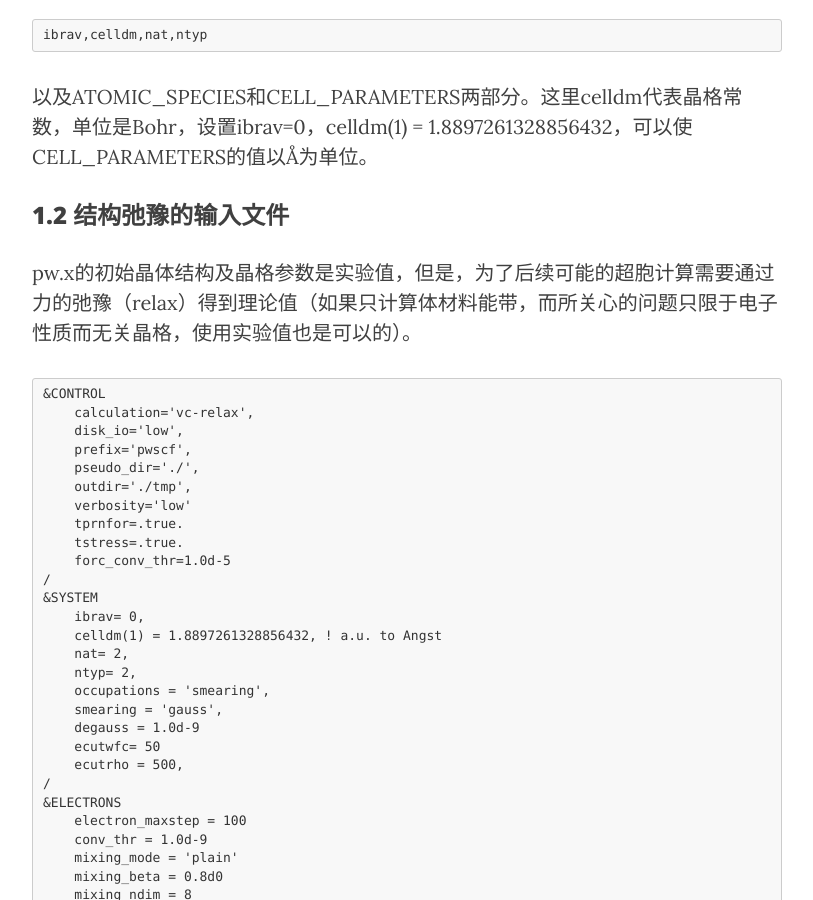
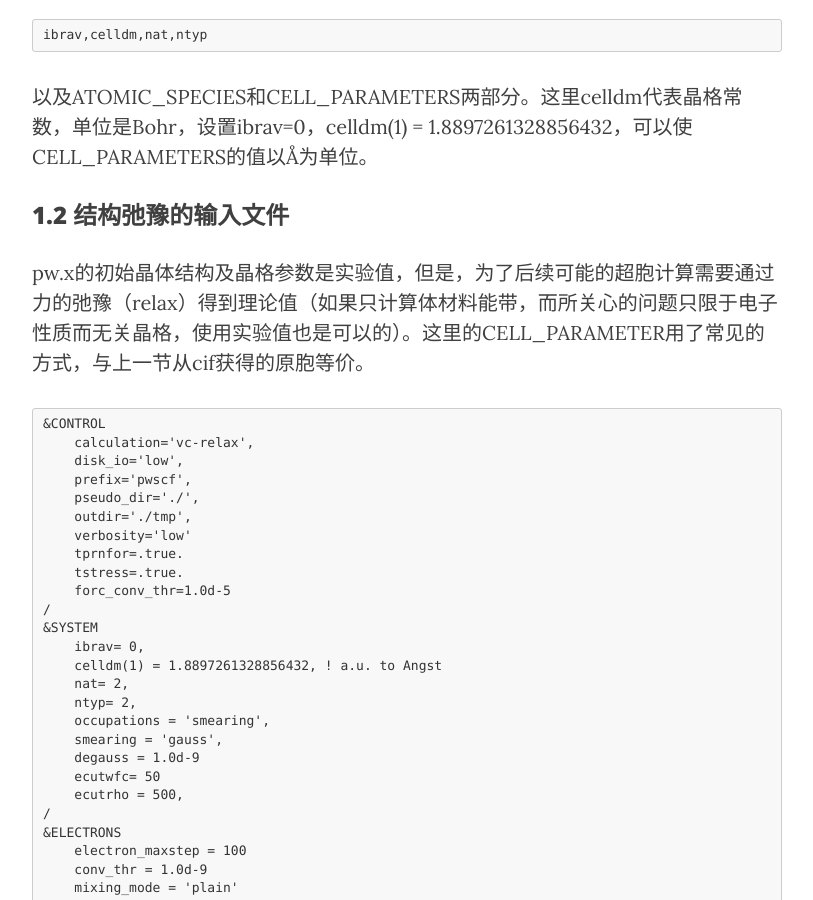
Before and after one commit to yyyu200/DFTbook, a Jekyll site: the page built from _posts/2019-04-01-HandsOn.md, in a window 1280 px wide and 900 px high, scrolled down 3848 px. Shown: the whole window, without its empty margins (233-1046 px from the left). Built offline with Jekyll 4.4.1, drawn with Linux system fonts in a browser that asks for light colours; nearby versions of some CDN libraries; comment, search, counter and statistics services are not loaded.

Commit message:
modify at20190403-00:35:41-aliyun

````diff
--- a/_posts/2019-04-01-HandsOn.md
+++ b/_posts/2019-04-01-HandsOn.md
@@ -91,7 +91,7 @@
 
 ### 1.2 结构弛豫的输入文件
 
-pw.x的初始晶体结构及晶格参数是实验值，但是，为了后续可能的超胞计算需要通过力的弛豫（relax）得到理论值（如果只计算体材料能带，而所关心的问题只限于电子性质而无关晶格，使用实验值也是可以的）。
+pw.x的初始晶体结构及晶格参数是实验值，但是，为了后续可能的超胞计算需要通过力的弛豫（relax）得到理论值（如果只计算体材料能带，而所关心的问题只限于电子性质而无关晶格，使用实验值也是可以的）。这里的CELL_PARAMETER用了常见的方式，与上一节从cif获得的原胞等价。
 ```
 &CONTROL
     calculation='vc-relax',
````
